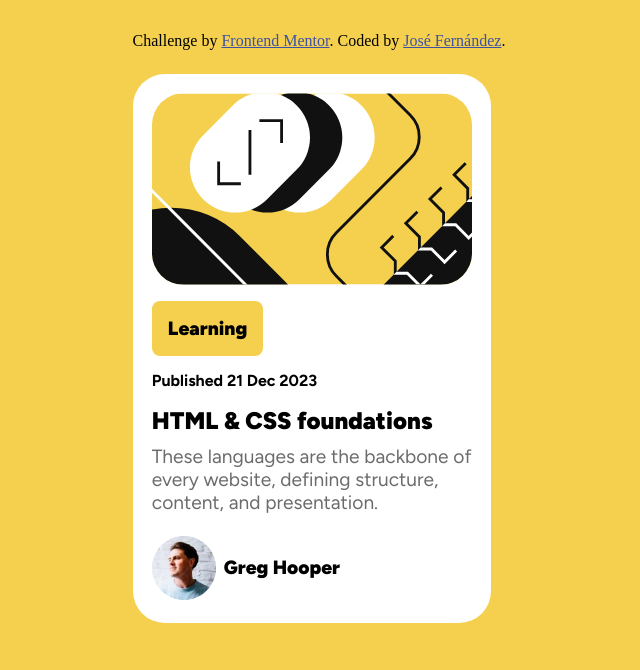
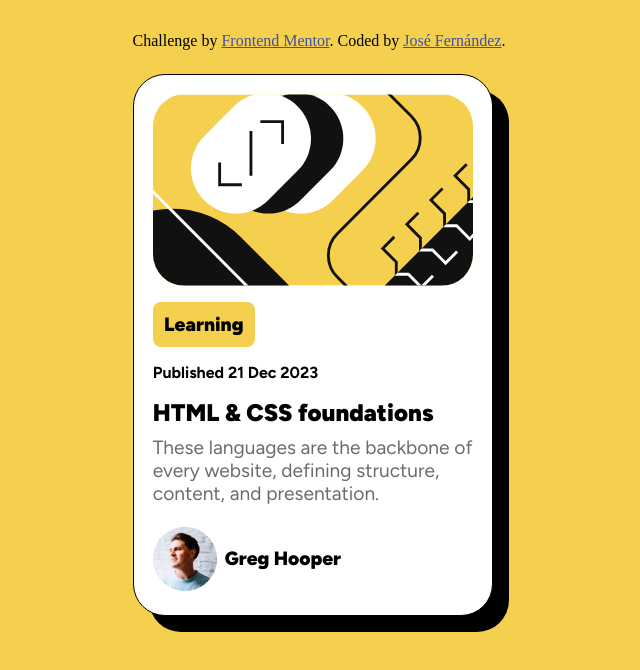
Before and after one commit to JSFGDev/blog-preview-card-main, a plain HTML site: page index.html in a window 1280 px wide. Shown: the whole page, without its empty margins (321-961 px from the left). Drawn offline with Linux system fonts and the light colour scheme.

Commit message:
added some docummentation and the box shadow

```diff
--- a/styles/styles.css
+++ b/styles/styles.css
@@ -3,14 +3,21 @@
     --white: hsl(0, 0%, 100%);
     --gray500: hsl(0, 0%, 42%);
     --gray950: hsl(0, 0%, 7%);
+    --black: #000000;
 
     --fuentePrincipal: "Figtree", sans-serif;
 }
 
-
+/* Attribution */
 .attribution { font-size: 1rem; text-align: center; margin: 1.5rem 0;}
 .attribution a { color: hsl(228, 45%, 44%); }
 
+/* Global Font */
+p, h1, h2, h3, h4{
+    font-family: var(--fuentePrincipal);
+}
+
+/* Center content */
 body{
     display: grid;
     /* min-height: 100dvh; */
@@ -20,14 +27,18 @@ body{
     background-color: var(--yellow);
 }
 
+/* Main content */
+
 .main{
     display: flex;
     flex-direction: column;
     padding: 1.2rem;
     max-width: 20rem;
     width: 95%;
+    border: 0.1rem solid var(--black);
     background-color: var(--white);
     border-radius: 2rem;
+    box-shadow: 1rem 1rem;
 }
 .image{
     display: flex;
@@ -41,19 +52,12 @@ body{
     border-radius: 2rem;
 }
 
-h4{
-    display: inline;
-}
-
 .avatar{
     display: flex;
     align-items: center;
     gap: 2rem;
 }
 
-p, h1, h2, h3, h4{
-    font-family: var(--fuentePrincipal);
-}
 h1{
     font-size: 1.5rem;
     font-weight: 900;
@@ -69,7 +73,7 @@ h2{
     background-color: var(--yellow);
     display: inline-block;
     width: auto;
-    padding: 1rem;
+    padding: 0.7rem;
     font-size: 1.2rem;
     border-radius: 0.5rem;
 }
@@ -86,5 +90,6 @@ h4{
 p{
     font-size: 1.2rem;
     color: var(--gray500);
+    /* add only margin bottom */
     margin: 0 0 1rem 0;
 }
```
